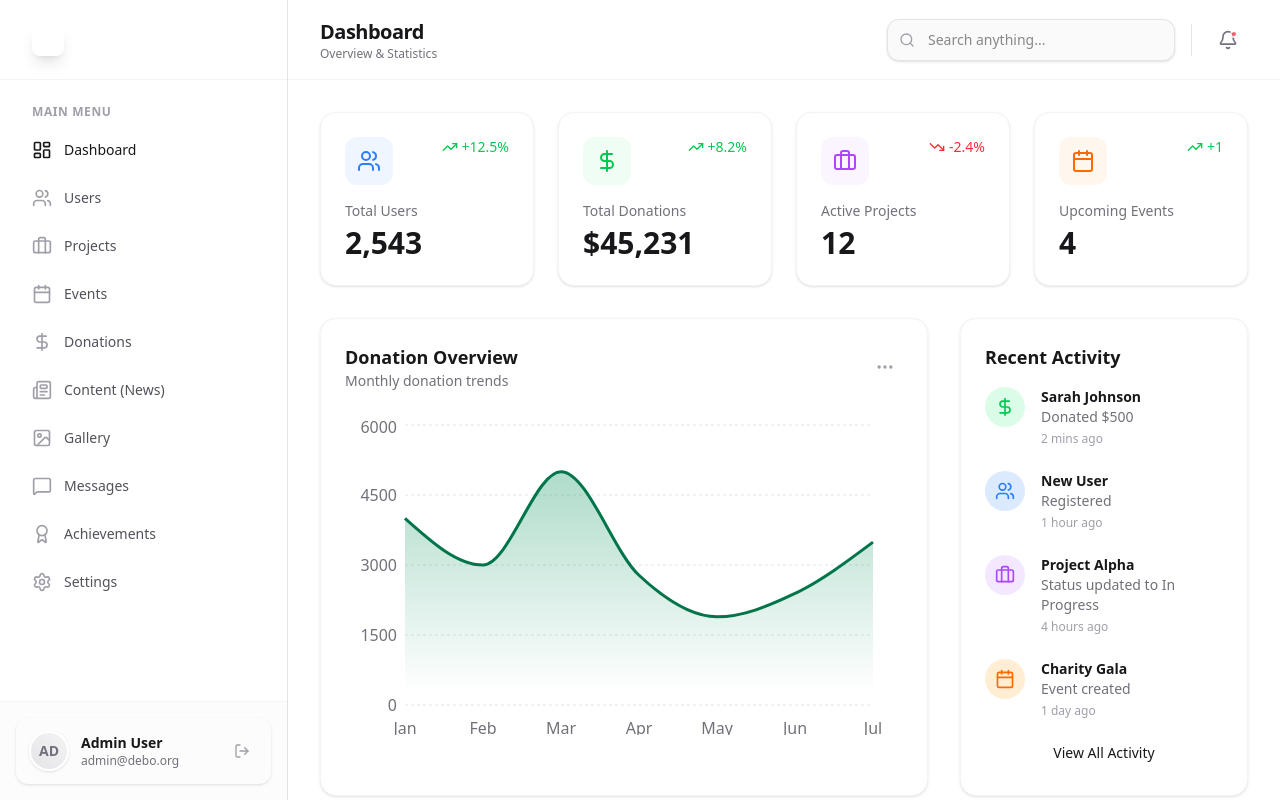
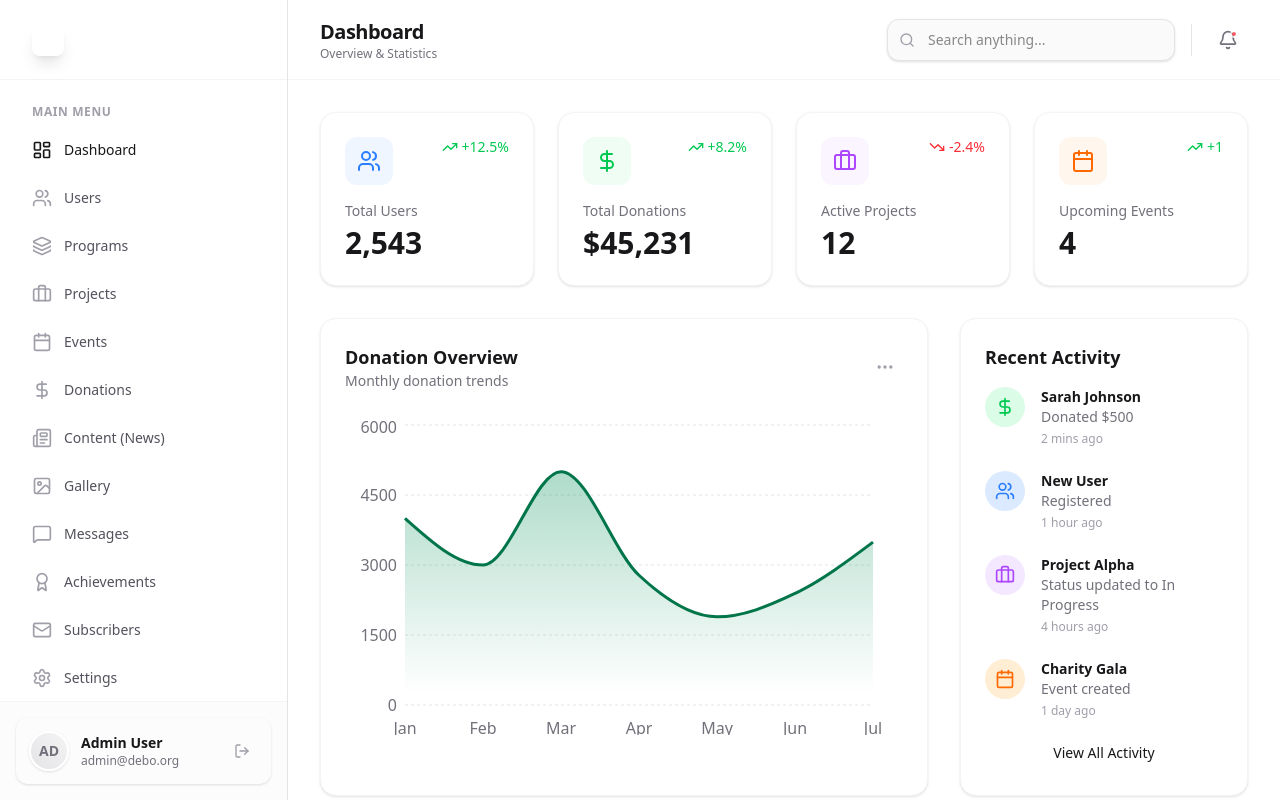
Before and after one commit to Hailemeskel-Getaneh/debo-Ethiopia, a React (Vite) app: page /admin/dashboard in a window 1280 px wide. Built offline with nearby package versions, Linux system fonts and the light colour scheme.

Commit message:
feat(admin): update AdminLayout sidebar items and premium styling

```diff
--- a/src/components/layout/AdminLayout.tsx
+++ b/src/components/layout/AdminLayout.tsx
@@ -15,7 +15,9 @@ import {
     MessageSquare,
     DollarSign,
     Newspaper,
-    Award
+    Award,
+    Layers,
+    Mail
 } from 'lucide-react';
 import { useAuth } from '../../hooks/useAuth';
 
@@ -27,6 +29,7 @@ const AdminLayout: React.FC = () => {
     const navItems = [
         { name: 'Dashboard', icon: LayoutDashboard, path: '/admin/dashboard' },
         { name: 'Users', icon: Users, path: '/admin/users' },
+        { name: 'Programs', icon: Layers, path: '/admin/programs' },
         { name: 'Projects', icon: Briefcase, path: '/admin/projects' },
         { name: 'Events', icon: Calendar, path: '/admin/events' },
         { name: 'Donations', icon: DollarSign, path: '/admin/donations' },
@@ -34,6 +37,7 @@ const AdminLayout: React.FC = () => {
         { name: 'Gallery', icon: ImageIcon, path: '/admin/gallery' },
         { name: 'Messages', icon: MessageSquare, path: '/admin/messages' },
         { name: 'Achievements', icon: Award, path: '/admin/achievements' },
+        { name: 'Subscribers', icon: Mail, path: '/admin/subscribers' },
         { name: 'Settings', icon: Settings, path: '/admin/settings' },
     ];
 
@@ -55,7 +59,7 @@ const AdminLayout: React.FC = () => {
                 {/* Logo Area */}
                 <div className="h-20 flex items-center px-8 border-b border-zinc-100 dark:border-zinc-800/50">
                     <div className="flex items-center gap-2">
-                        <div className="w-8 h-8 rounded-lg bg-gradient-to-br from-[--color-primary-500] to-[--color-secondary-500] flex items-center justify-center text-white font-bold text-lg shadow-lg shadow-[--color-primary-500]/20">
+                        <div className="w-8 h-8 rounded-lg bg-gradient-to-br from-[--color-primary-900] to-[--color-secondary-900] flex items-center justify-center text-white font-bold text-lg shadow-lg shadow-[--color-primary-500]/20">
                             D
                         </div>
                         <span className="text-xl font-bold bg-gradient-to-r from-[--color-primary-600] to-[--color-secondary-500] bg-clip-text text-transparent">
@@ -82,14 +86,14 @@ const AdminLayout: React.FC = () => {
                                 key={item.path}
                                 to={item.path}
                                 className={`flex items-center gap-3 px-4 py-3 rounded-xl text-sm font-medium transition-all duration-200 group ${isActive
-                                        ? 'bg-[--color-primary-50] text-[--color-primary-700] dark:bg-[--color-primary-500]/10 dark:text-[--color-primary-400] shadow-sm ring-1 ring-[--color-primary-500]/10'
-                                        : 'text-zinc-600 dark:text-zinc-400 hover:bg-zinc-50 dark:hover:bg-zinc-800/50 hover:text-zinc-900 dark:hover:text-zinc-100'
+                                    ? 'bg-[--color-primary-50] text-[--color-primary-700] dark:bg-[--color-primary-500]/10 dark:text-[--color-primary-400] shadow-sm ring-1 ring-[--color-primary-500]/10'
+                                    : 'text-zinc-600 dark:text-zinc-400 hover:bg-zinc-50 dark:hover:bg-zinc-800/50 hover:text-zinc-900 dark:hover:text-zinc-100'
                                     }`}
                             >
                                 <item.icon
                                     className={`w-5 h-5 transition-colors duration-200 ${isActive
-                                            ? 'text-[--color-primary-600] dark:text-[--color-primary-400]'
-                                            : 'text-zinc-400 group-hover:text-zinc-600 dark:group-hover:text-zinc-300'
+                                        ? 'text-[--color-primary-600] dark:text-[--color-primary-400]'
+                                        : 'text-zinc-400 group-hover:text-zinc-600 dark:group-hover:text-zinc-300'
                                         }`}
                                 />
                                 {item.name}
```
